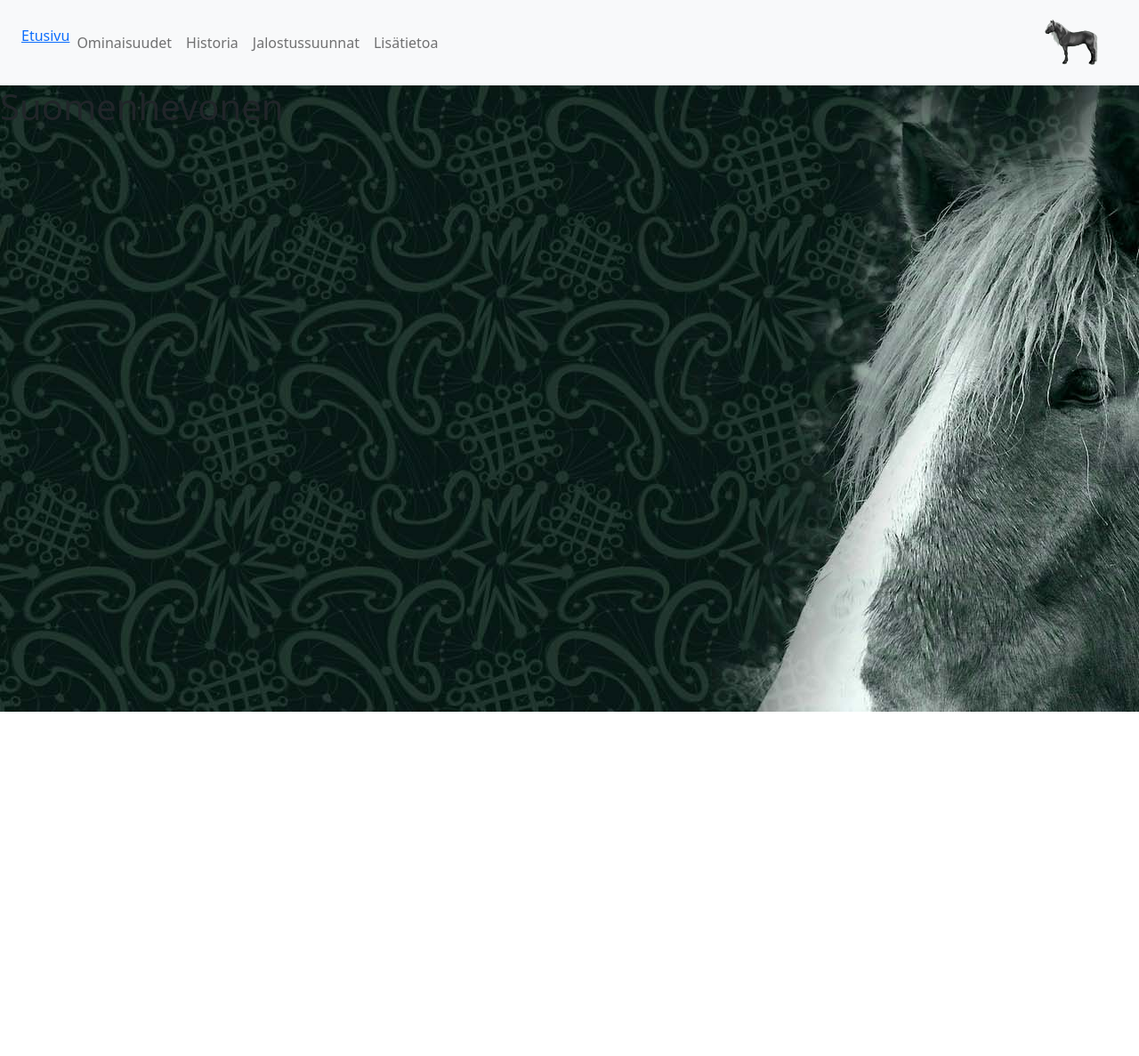
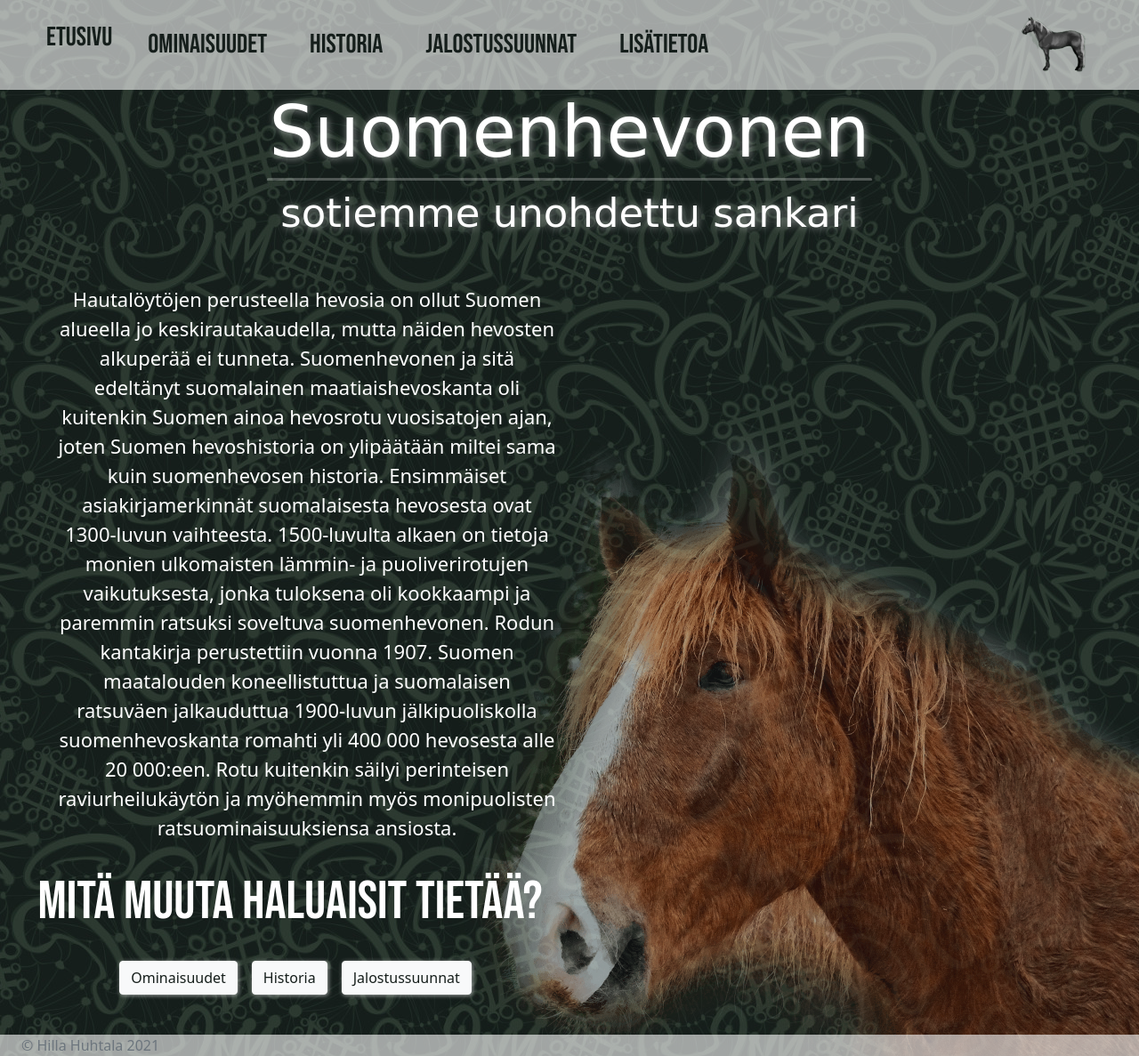
Before and after one commit to HillaHuhtala/WEB-TEKNIIKAT-Bootstrap-ja-CSS, a plain HTML site: page index.html in a window 1280 px wide. Shown: the whole page at 89% size. Before the commit the page ends 800 px from the top, so only its background shows below. Drawn offline with nearby package versions, Linux system fonts and the light colour scheme; a web font is replaced by a local one.

Commit message:
Tehty etusivua eteenpäin

```diff
--- a/css/index.css
+++ b/css/index.css
@@ -1,14 +1,42 @@
 /*Author: Hilla Huhtala*/
 /*font-family: 'Fredericka the Great', cursive;
-font-family: 'Waterfall', cursive;*/
+font-family: 'WindSong', cursive;
+font-family: 'Bebas Neue', cursive;*/
+
+html, body {
+    overflow-x: hidden;
+}
 
 body {
-    background-image: url("../images/backround_frontpage.jpg");
+    background-image: url("../images/pattern.jpg");
+    background-size: auto;
+}
+
+.row {
+    margin:0px;
+}
+.content {
+    background-image: url("../images/backround_frontpage3.png");
+    background-size: contain;
+    background-position: right bottom;
+    background-repeat: no-repeat;
+}
+
+@media only screen and (max-width: 1999px) {
+    #header {
+        display: none;
+    }
+
 }
 
 @media only screen and (max-width: 576px) {
     #navigointipalkki_otsikko, #navigointipalkki_alaotsikko{
         display: none;
+    }
+
+    .btn {
+        font-size: 15px;
+        font-weight: bold;
     }
 }
 
@@ -16,4 +44,137 @@ body {
     #navigointipalkki_otsikko, #navigointipalkki_alaotsikko{
         display: none;
     }
+
+    #header{
+        display: block;
+        color: white;
+        text-shadow: #ffffff88 1px 1px 8px;
+    }
+
+    #header h1 {
+        font-family: 'Fredericka the Great', cursive;
+        font-size: 80px;
+        margin-bottom: 3px;
+    }
+
+    hr.divider {
+        border-top: 3px solid rgb(255, 255, 255);
+        border-radius: 5px;
+        margin-top: 3px;
+        margin-bottom: 3px;
+        margin-left: 300px;
+        margin-right: 300px;
+    }
+
+    #header p {
+        font-family: 'WindSong', cursive;
+        font-size: 45px;
+        margin-top: 3px;
+    }
+
+    /*SISÄLLÖN TYYLITTELY*/
+    #sisalto {
+        color: white;
+    }
+
+    #sisalto p {
+        margin-top: 30px;
+        margin-left: 50px;
+        font-size: 22px;
+    }
+
+    #sisalto h2 {
+        font-family: 'Bebas Neue', cursive;
+        font-size: 60px;
+        margin: 15px;
+    }
+
+
+
 }
+
+/*NAVIGOINTIPALKIN TYYLITTELY ALKAA*/
+.navbar {
+    background-color: rgba(255, 255, 255, 0.6);
+}
+
+.navbar-light .navbar-nav .nav-link{
+    font-family: 'Bebas Neue', cursive;
+    text-decoration: none;
+    color: #151e1b;
+    font-size: 30px;
+}
+
+.nav-link:hover {
+    color: #151e1b7e;
+    transition: color .15s ease-in-out,background-color .15s ease-in-out,border-color .15s ease-in-out;
+}
+
+
+.nav-link-active {
+    font-family: 'Bebas Neue', cursive;
+    text-decoration: none;
+    color: #151e1b;
+    font-size: 30px;
+}
+
+.nav-link-active:hover {
+    color: #151e1b7e;
+    transition: color .15s ease-in-out,background-color .15s ease-in-out,border-color .15s ease-in-out;
+}
+
+.navbar-light .navbar-text{
+    color: #151e1b;
+    margin-bottom:2px;
+    margin-top: 2px;
+    text-shadow: #000000 1px 1px 5px;
+}
+
+.navbar-text h1 {
+    font-family: 'Fredericka the Great', cursive;
+    font-size: 40px;
+}
+
+.navbar-text p {
+    font-family: 'WindSong', cursive;
+    font-size: 25px;
+}
+
+.navbar-brand{
+    padding: 0px;
+}
+
+/*SISÄLLÖN TYYLITTELY*/
+#sisalto {
+    color: white;
+    display: flex;
+}
+
+#sisalto p {
+    margin-top: 30px;
+    margin-left: 50px;
+    font-size: 22px;
+}
+
+#sisalto h2 {
+    font-family: 'Bebas Neue', cursive;
+    font-size: 60px;
+    margin: 15px;
+}
+
+.btn {
+    color: #151e1b;
+    margin: 15px;
+    box-shadow: rgba(255, 255, 255, 0.6) 1px 1px 5px;
+}
+
+.btn:hover {
+    box-shadow: rgba(255, 255, 255, 0.6) 1px 1px 15px;
+}
+
+/*FOOTER*/
+#footer {
+    margin-top: 30px;
+    max-height: 50px;
+    background-color: rgba(255, 255, 255, 0.6);
+}
--- a/index.html
+++ b/index.html
@@ -4,7 +4,7 @@
 <head>
     <!--Meta tags-->
     <meta name="author" content="Hilla Huhtala">
-    <meta name="viewport" content="width=device-width, initial scale=1.0">
+    <meta name="viewport" content="width=device-width, initial-scale=1.0">
     <meta charset="UTF-8">
 
     <!--Bootstrap & CSS-->
@@ -15,52 +15,97 @@
 
     <!--Import Google fonts-->
     <style>
-        @import url('https://fonts.googleapis.com/css2?family=Fredericka+the+Great&family=Waterfall&display=swap');
+        @import url('https://fonts.googleapis.com/css2?family=Bebas+Neue&family=Fredericka+the+Great&family=WindSong:wght@500&display=swap');
     </style>
+
+    <title>Suomenhevonen - sotiemme unohdettu sankari</title>
 </head>
 
 <body>
     <!--Content-->
-    <div class="row" id="navigointi"> <!--NAVINGOINTIPALKKI-->
-        <nav class="navbar navbar-expand-xl navbar-light bg-light">
+    <div class="content">
+    <!--NAVINGOINTI-->
+        <div class="row" id="navigointi">
+            <nav class="navbar navbar-expand-xl navbar-light">
                 <div class="container-fluid">
-                <button class="navbar-toggler" type="button" data-bs-toggle="collapse" data-bs-target="#navbarSupportedContent" aria-controls="navbarSupportedContent" aria-expanded="false" aria-label="Toggle navigation"><span class="navbar-toggler-icon"></span></button>
+                    <button class="navbar-toggler" type="button" data-bs-toggle="collapse"
+                        data-bs-target="#navbarSupportedContent" aria-controls="navbarSupportedContent"
+                        aria-expanded="false" aria-label="Toggle navigation"><span
+                            class="navbar-toggler-icon"></span></button>
                     <span class="navbar-text px-3" id="navigointipalkki_otsikko">
                         <h1 class="text-center">Suomenhevonen</h1>
                         <p class="text-center">sotiemme unohdettu sankari</p>
                     </span>
                     <div class="collapse navbar-collapse" id="navbarSupportedContent">
                         <ul class="navbar-nav me-auto mb-2 mb-lg-0">
-                        <li class="nav-item">
+                            <li class="nav-item mx-3">
                                 <a class="nav-link-active" aria-current="page" href="index.html">Etusivu</a>
                             </li>
-                        <li>
+                            <li class="nav-item mx-3">
                                 <a class="nav-link" href="/html/ominaisuudet.html">Ominaisuudet</a>
                             </li>
-                        <li>
+                            <li class="nav-item mx-3">
                                 <a class="nav-link" href="/html/historia.html">Historia</a>
                             </li>
-                        <li>
+                            <li class="nav-item mx-3">
                                 <a class="nav-link" href="/html/jalostussuunnat.html">Jalostussuunnat</a>
                             </li>
-                        <li>
+                            <li class="nav-item mx-3">
                                 <a class="nav-link" href="/html/lisatietoa.html">Lisätietoa</a>
                             </li>
                         </ul>
                     </div>
                     <span class="navbar-brand">
-                    <img src="/images/icon.png" alt="" height="70">
+                        <img src="/images/icon.png" alt="" width="85">
                     </span>
                 </div>
             </nav>
         </div>
-    <div class="row" id="header">
-        <h1>Suomenhevonen</h1>
-        <p></p>
+
+        <!--HEADER-->
+        <div class="row px-0" id="header">
+            <div class="row px-0">
+                <div class="col px-0">
+                    <h1 class="text-center">Suomenhevonen</h1>
+                    <hr class="divider">
+                    <p class="text-center">sotiemme unohdettu sankari</p>
                 </div>
-        <container class="row"></container>
-        <footer class="row"></footer>
+            </div>
+        </div>
 
+        <!--SISÄLTÖ-->
+        <div class="row" id="sisalto">
+            <div class="col-xl-6">
+                <p class="text-center">Hautalöytöjen perusteella hevosia on ollut Suomen alueella jo keskirautakaudella, mutta näiden hevosten
+                    alkuperää ei tunneta. Suomenhevonen ja sitä edeltänyt suomalainen maatiaishevoskanta oli kuitenkin
+                    Suomen ainoa hevosrotu vuosisatojen ajan, joten Suomen hevoshistoria on ylipäätään miltei sama kuin
+                    suomenhevosen historia. Ensimmäiset asiakirjamerkinnät suomalaisesta hevosesta ovat 1300-luvun
+                    vaihteesta. 1500-luvulta alkaen on tietoja monien ulkomaisten lämmin- ja puoliverirotujen vaikutuksesta,
+                    jonka tuloksena oli kookkaampi ja paremmin ratsuksi soveltuva suomenhevonen. Rodun kantakirja
+                    perustettiin vuonna 1907. Suomen maatalouden koneellistuttua ja suomalaisen ratsuväen jalkauduttua
+                    1900-luvun jälkipuoliskolla suomenhevoskanta romahti yli 400 000 hevosesta alle 20 000:een. Rotu
+                    kuitenkin säilyi perinteisen raviurheilukäytön ja myöhemmin myös monipuolisten ratsuominaisuuksiensa
+                    ansiosta.</p>
+            </div>
+        <div class="row" id="valiotsikko">
+            <div class="col-xl-6">
+                <h2 class="text-center">Mitä muuta haluaisit tietää?</h2>
+            </div>
+        <div class="row" id="nappulat">
+            <div class="col-xl-6 d-flex justify-content-center">
+                <a class="btn btn-light mx-2" href="/html/ominaisuudet.html" role="button" id="ominaisuudet">Ominaisuudet</a>
+                <a class="btn btn-light mx-2" href="/html/historia.html" role="button" id="historia">Historia</a>
+                <a class="btn btn-light mx-2" href="/html/jalostussuunnat.html" role="button" id="jalostussuunnat">Jalostussuunnat</a>
+            </div>
+        </div>
+    </div>
+    <div class="row" id="footer">
+            <footer class="d-flex flex-wrap justify-content-between align-items-center">
+                <div class="col-12 d-flex align-items-center">
+                    <span class="text-muted">© Hilla Huhtala 2021</span>
+                </div>
+            </div>
+    </div>
         <!--Bootstrap Bundle & Javascript-->
     <script src="https://cdn.jsdelivr.net/npm/bootstrap@5.1.3/dist/js/bootstrap.bundle.min.js"
         integrity="sha384-ka7Sk0Gln4gmtz2MlQnikT1wXgYsOg+OMhuP+IlRH9sENBO0LRn5q+8nbTov4+1p"
```
Also changed, not shown: images/backround_frontpage2.png (added), images/backround_frontpage3.png (added). Lines whose indentation alone changed are shown as unchanged.
